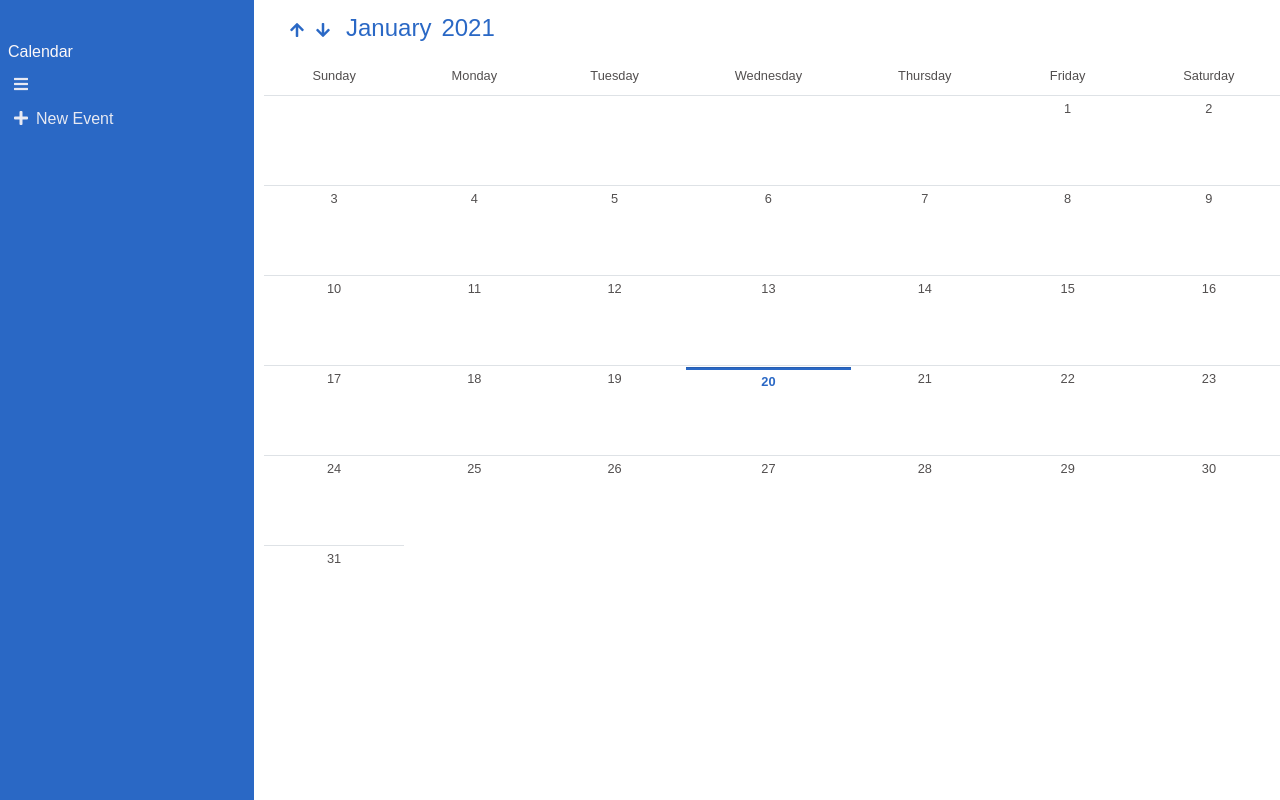
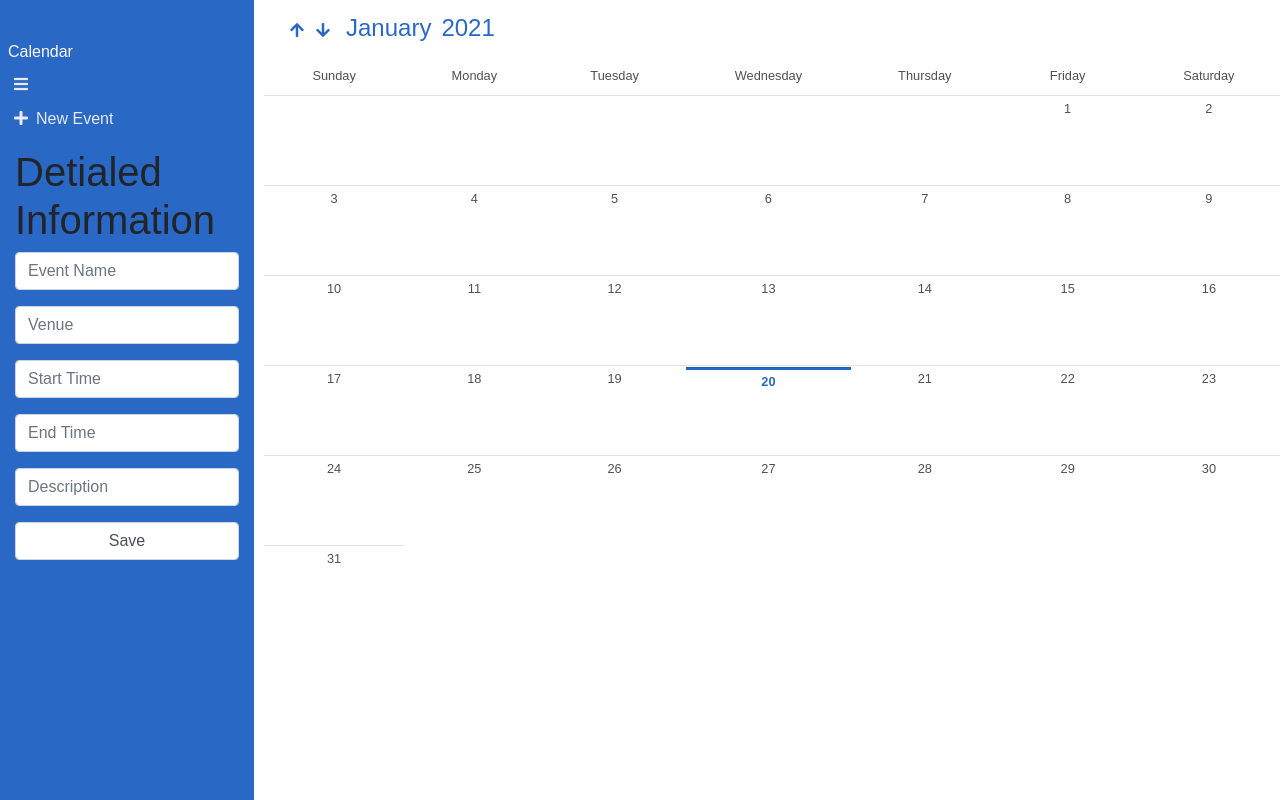
Before and after one commit to dongqiuyinggrace/100-days-of-code, a React (Create React App) app in the folder Calendar/calendar_client/: page / in a window 1280 px wide. Built offline with nearby package versions, Linux system fonts and the light colour scheme.

Commit message:
AddingBasicEventForm

```diff
--- a/Calendar/calendar_client/src/features/Calendar/CalendarSidebar.jsx
+++ b/Calendar/calendar_client/src/features/Calendar/CalendarSidebar.jsx
@@ -1,4 +1,5 @@
 import React from 'react'
+import EventForm from '../Event/EventForm'
 
 const CalendarSidebar = () => {
     return (
@@ -11,9 +12,12 @@ const CalendarSidebar = () => {
                         <i className="fas fa-plus"></i>
                         <span>New Event</span>
                     </button>
-
                 </li>
             </ul>
+            <div className="container">
+                <EventForm />
+            </div>
+
         </div>
     )
 }
--- /dev/null
+++ b/Calendar/calendar_client/src/features/Event/EventForm.jsx
@@ -0,0 +1,29 @@
+import React from 'react'
+
+const EventForm = () => {
+    return (
+        <form>
+            <h1>Detialed Information</h1>
+            <div className="form-group">
+                <input type="text" className="form-control" placeholder="Event Name"/>
+            </div>
+            <div className="form-group">
+                <input type="text" className="form-control" placeholder="Venue"/>
+            </div>
+            <div className="form-group">
+                <input type="text" className="form-control" placeholder="Start Time"/>
+            </div>
+            <div className="form-group">
+                <input type="text" className="form-control" placeholder="End Time"/>
+            </div>
+            <div className="form-group">
+                <input type="text" className="form-control" placeholder="Description"/>
+            </div>
+            <div className="form-group">
+                <input type="submit" className="form-control" value="Save"/>
+            </div>
+        </form>
+    )
+}
+
+export default EventForm
```
Also changed, not shown: 1 other file (tests, documents, lock files or other folders).
